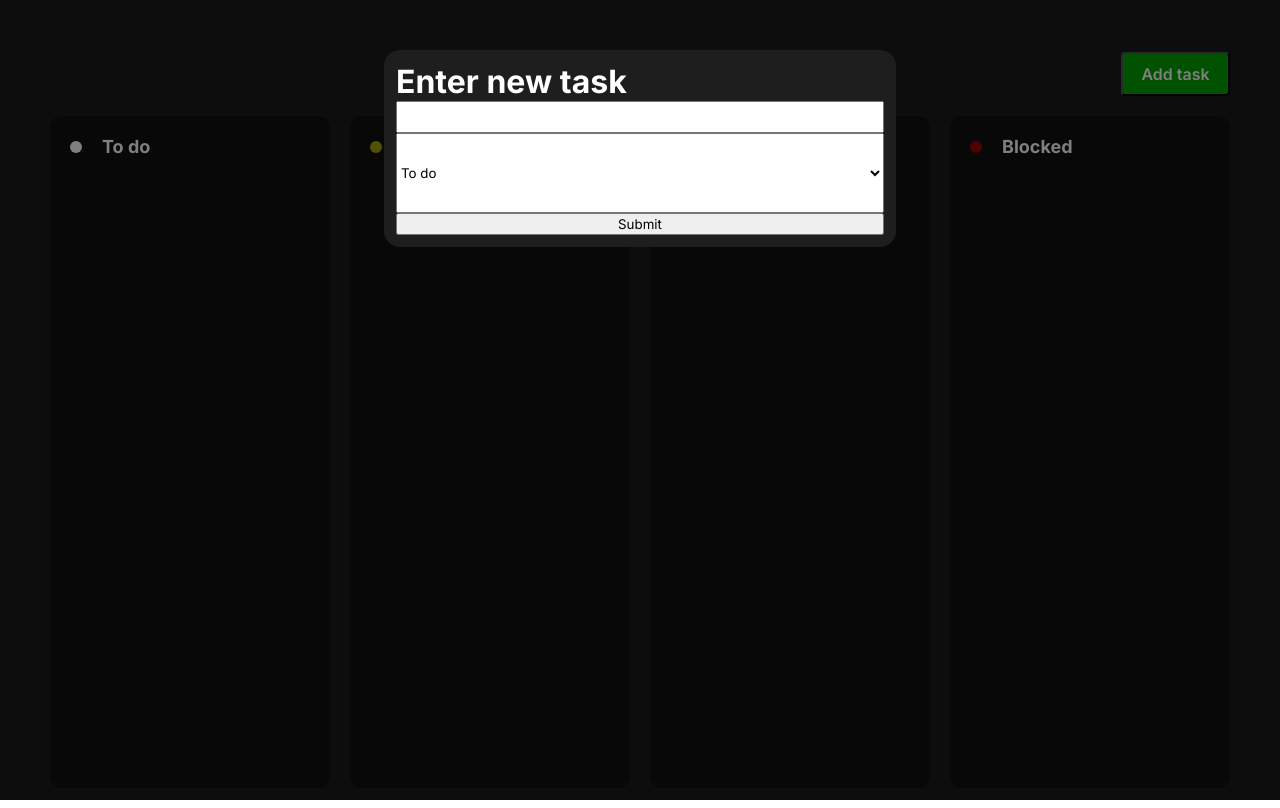
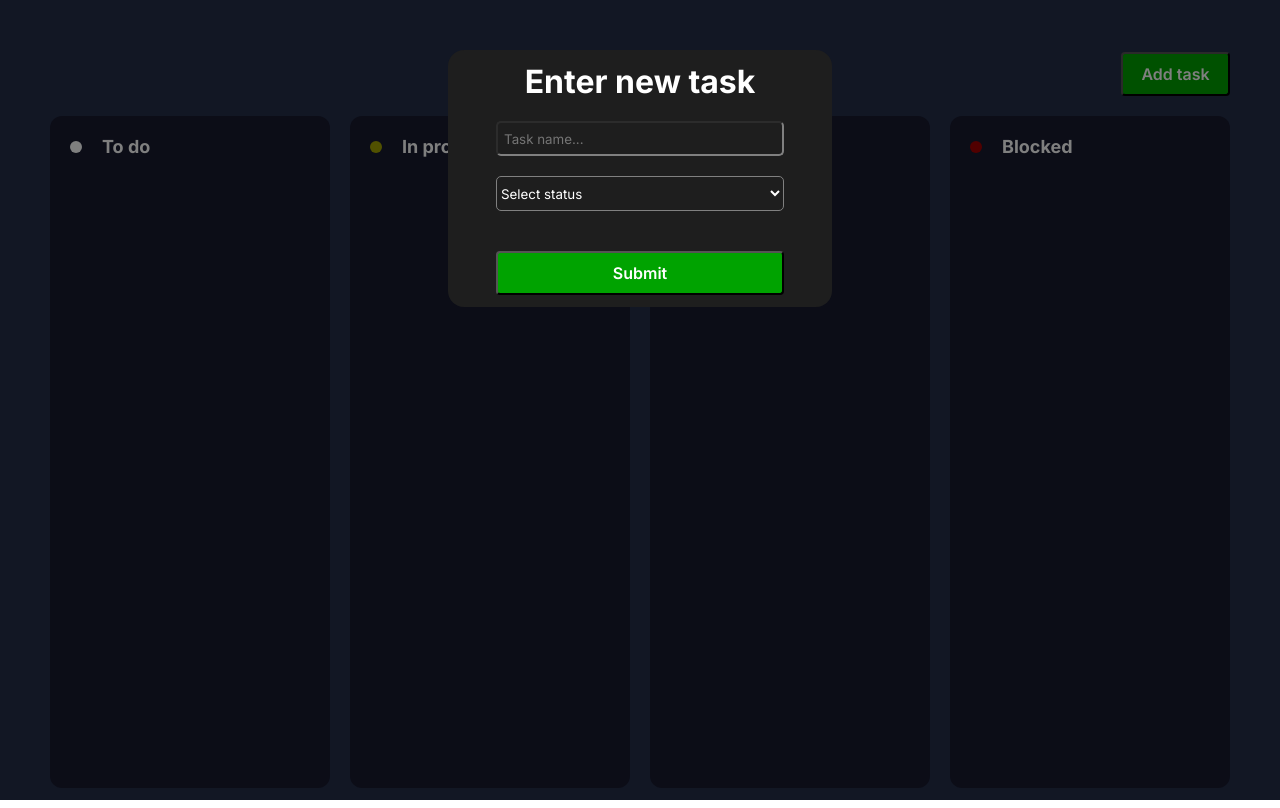
Before and after one commit to Khosbayar707/To-do-app, a plain HTML site: page 11.11/index.html in a window 1280 px wide. Both pictures are taken after a click on the button "Add task". Drawn offline with nearby package versions, Linux system fonts and the light colour scheme.

Commit message:
edit button

```diff
--- a/11.11/index.html
+++ b/11.11/index.html
@@ -26,41 +26,56 @@
             <div class="board-item-1"></div>
             <p class="board-text">To do</p>
           </div>
-          <div class="tasks" id="Todo"></div>
+          <div id="Todo"></div>
         </div>
-        <div class="card-box" ">
+        <div class="card-box">
           <div class="status-board">
             <div class="board-item-2"></div>
             <p class="board-text">In progress</p>
           </div>
-          <div class="tasks" id="In-progress"></div>
+          <div id="In-progress"></div>
         </div>
-        <div class="card-box" >
+        <div class="card-box">
           <div class="status-board">
             <div class="board-item-3"></div>
             <p class="board-text">Done</p>
           </div>
-          <div class="tasks" id="Done"></div>
+          <div id="Done"></div>
         </div>
-        <div class="card-box" >
+        <div class="card-box">
           <div class="status-board">
             <div class="board-item-4"></div>
             <p class="board-text">Blocked</p>
           </div>
-          <div class="tasks" id="Blocked"></div>
+          <div id="Blocked"></div>
         </div>
       </div>
       <div id="modal">
         <div class="modal-content">
           <h1>Enter new task</h1>
-          <input type="text" id="task-name" />
+          <input type="text" id="task-name" placeholder="Task name..." />
           <select name="Select status" id="task-status" value="Todo">
+            <option value="" disabled selected status>Select status</option>
             <option value="Todo">To do</option>
             <option value="In-progress">In-progress</option>
             <option value="Done">Done</option>
             <option value="Blocked">Blocked</option>
           </select>
-          <button onclick="saveTask()">Submit</button>
+          <button class="submit-button" onclick="saveTask()">Submit</button>
+        </div>
+      </div>
+      <div id="edit-modal">
+        <div class="modal-content">
+          <h1>Edit task</h1>
+          <input type="text" id="task-name" placeholder="Task name..." />
+          <select name="Select status" id="edited-status" value="Todo">
+            <option value="" disabled selected status>Select status</option>
+            <option value="Todo">To do</option>
+            <option value="In-progress">In-progress</option>
+            <option value="Done">Done</option>
+            <option value="Blocked">Blocked</option>
+          </select>
+          <button class="submit-button" onclick="saveTask()">Submit</button>
         </div>
       </div>
     </main>
--- a/11.11/list.js
+++ b/11.11/list.js
@@ -6,7 +6,7 @@ let todos = [];
 function addTodo() {
   let modal = document.querySelector("#modal");
   modal.style.display = "block";
-
+  modal.classList.add("show-up");
   render();
 }
 
@@ -23,6 +23,18 @@ function saveTask() {
   render();
 }
 
+// edit task by modal
+
+function editTask() {
+  let inputValue = document.getElementById("task-name").value;
+  let statusValue = document.getElementById("task-status").value;
+  todos.push({ name: inputValue, status: statusValue });
+
+  let modal = document.querySelector("#edit-modal");
+  modal.style.display = "none";
+
+  render();
+}
 // change status
 
 function editStatus(index, status) {
@@ -74,8 +86,8 @@ function countTodo() {
       count++;
     }
   }
+  render();
   return count;
-  render();
 }
 const todoCount = countTodo();
 
@@ -88,8 +100,7 @@ function render() {
 
   for (let i = 0; i < todos.length; i++) {
     let containerName = todos[i].status;
-    let todoList = document.getElementById(containerName);
-    let taskList = todoList.querySelector(".tasks");
+    let taskList = document.querySelector("#" + containerName);
 
     let item = todos[i];
     // Create new task
@@ -107,10 +118,9 @@ function render() {
     edBtnEl.innerHTML =
       '<span class="material-symbols-outlined">' + "edit" + "</span>";
     edBtnEl.onclick = function () {
-      let newName = prompt("Enter new name:");
-      editName(i, newName);
-      render();
+      editTask();
     };
+
     // Delete to do task
     let deleteBtn = document.createElement("span");
     deleteBtn.innerHTML =
--- a/11.11/style.css
+++ b/11.11/style.css
@@ -36,7 +36,7 @@
   border: solid 2px black;
 } */
 .background-image {
-  background-color: rgba(26, 26, 26, 1);
+  background-color: #242e49;
   /* background-image: url(/picture/dark-black-abstract-background-with-wood-chips.jpg); */
   background-position: cover;
   background-repeat: no-repeat;
@@ -54,7 +54,7 @@
 }
 
 .card-box {
-  background-color: rgba(16, 16, 16, 1);
+  background-color: #181a2f;
   width: 280px;
   height: 672px;
   padding: 20px;
@@ -117,10 +117,14 @@
 .list-item {
   padding: 12px 0px 0px 0px;
   border-radius: 8px;
-  background-color: rgba(26, 26, 26, 1);
+  background-color: #031716;
   display: flex;
   justify-content: center;
   align-items: center;
+  max-width: 240px;
+  margin-left: auto;
+  margin-right: auto;
+  height: 54px;
 }
 .todo-name {
   font-family: Inter;
@@ -162,10 +166,12 @@
 .modal-content {
   background-color: rgba(30, 30, 30, 1);
   margin: 50px auto;
-  width: 40%;
+  width: 30%;
   display: flex;
   flex-direction: column;
+  gap: 20px;
   justify-content: center;
+  align-items: center;
   border-radius: 16px;
   padding: 12px;
   color: white;
@@ -173,12 +179,51 @@
 .modal-content > input {
   padding: 6px;
 }
+input {
+  height: 35px;
+  width: 80%;
+  border-radius: 5px;
+  background-color: transparent;
+  border-color: gray;
+  color: white;
+}
+input:hover {
+  background-color: gray;
+}
 select {
-  height: 80px;
+  height: 35px;
+  width: 80%;
+  border-radius: 5px;
+  background-color: transparent;
+  border-color: gray;
+  color: white;
 }
-.tasks {
-  max-width: 240px;
-  margin-left: auto;
-  margin-right: auto;
-  height: 54px;
+select:hover {
+  background-color: gray;
 }
+
+.submit-button {
+  background-color: rgba(0, 163, 0, 1);
+  width: 80%;
+  height: 44px;
+  border-radius: 4px;
+  font-family: Inter;
+  font-size: 16px;
+  font-weight: 600;
+  text-align: center;
+  color: white;
+  box-sizing: border-box;
+  padding: 10px;
+  margin-top: 20px;
+}
+
+#edit-modal {
+  position: fixed;
+  top: 0;
+  bottom: 0;
+  right: 0;
+  left: 0;
+  z-index: 3;
+  background-color: rgba(0, 0, 0, 0.5);
+  display: none;
+}
```
Also changed, not shown: 1 other file.
